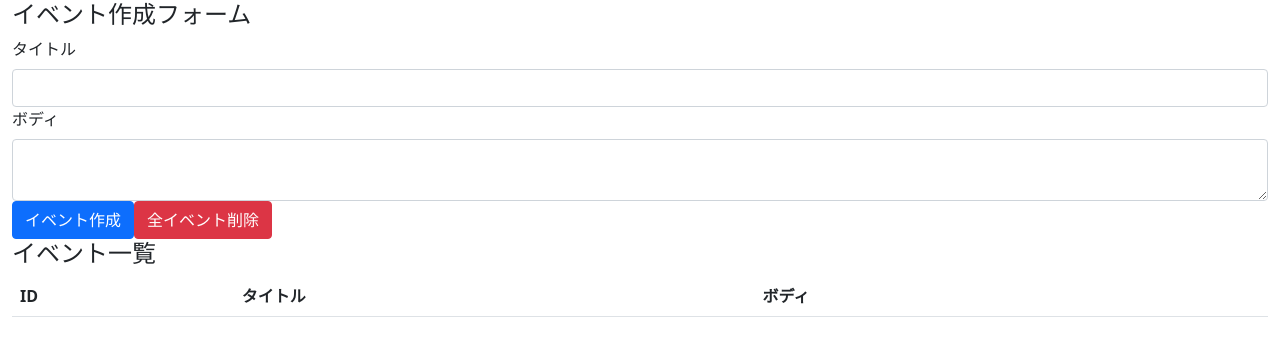
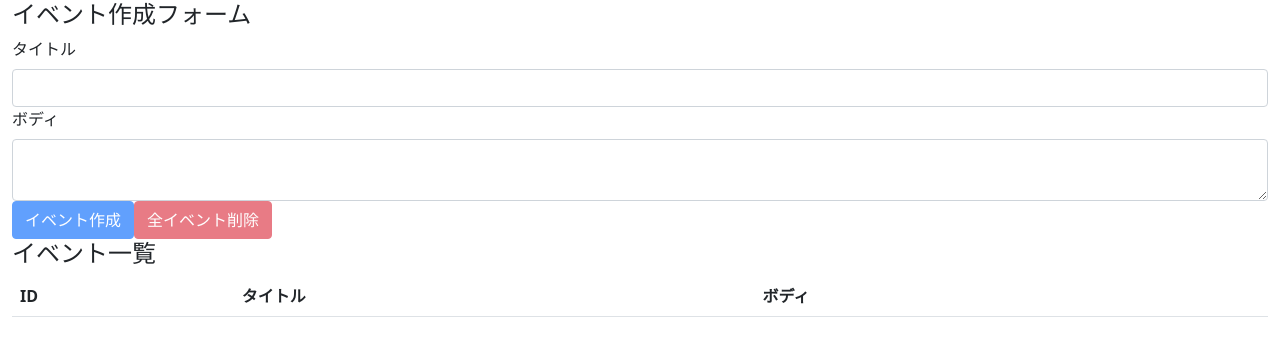
Before and after one commit to fuwa-yoshimasa/react-hooks-101, a React (Create React App) app: page / in a window 1280 px wide. Shown: the top 356 px of the page. Built offline with nearby package versions, Linux system fonts and the light colour scheme.

Commit message:
delete all events

```diff
--- a/src/components/App.js
+++ b/src/components/App.js
@@ -21,6 +21,19 @@
         setBody("");
     };
 
+    const deleteAllEvents = (e) => {
+        e.preventDefault();
+
+        const result = window.confirm("全削除？");
+        if (result) {
+            dispatch({ type: "DELETE_ALL_EVENTS" });
+        }
+    };
+
+    const unCreatable = title === "" || body === "";
+
+    const unDeletable = state.length === 0;
+
     return (
         <div className="container-fluid">
             <h4>イベント作成フォーム</h4>
@@ -38,10 +51,12 @@
                     <textarea className="form-control" id="formEventBody" value={body} onChange={(e) => setBody(e.target.value)} />
                 </div>
 
-                <button className="btn btn-primary" onClick={addEvent}>
+                <button className="btn btn-primary" onClick={addEvent} disabled={unCreatable}>
                     イベント作成
                 </button>
-                <button className="btn btn-danger">全イベント削除</button>
+                <button className="btn btn-danger" onClick={deleteAllEvents} disabled={unDeletable}>
+                    全イベント削除
+                </button>
 
                 <h4>イベント一覧</h4>
                 <table className="table table-hover">
--- a/src/components/Event.js
+++ b/src/components/Event.js
@@ -3,7 +3,10 @@
 
 const Event = ({ event, dispatch }) => {
     const handleClickDeleteButton = () => {
-        dispatch({ type: "DELETE_EVENT", id: event.id });
+        const result = window.confirm(`削除？ ID=${event.id}`);
+        if (result) {
+            dispatch({ type: "DELETE_EVENT", id: event.id });
+        }
     };
     return (
         <tr>
--- a/src/reducers/index.js
+++ b/src/reducers/index.js
@@ -6,7 +6,6 @@
             const event = { id: newId, title: action.title, body: action.body };
             return [...state, event];
         case "DELETE_EVENT":
-            console.log(action.id);
             return state.filter((event) => event.id !== action.id);
         case "DELETE_ALL_EVENTS":
             return [];
```
